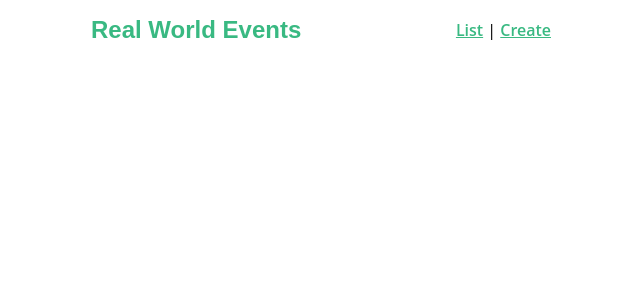
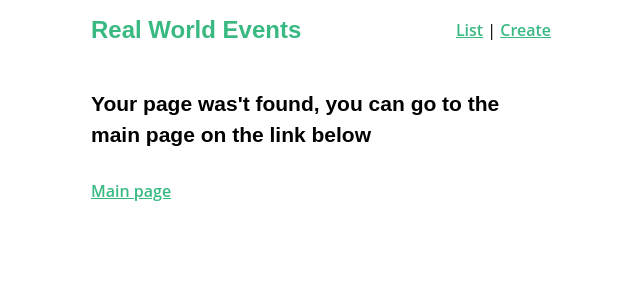
Before and after one commit to Mirzamorph/vue-event-list, a Vue app: page /404 in a window 1280 px wide. Shown: the top 300 px of the page, without its empty margins (319-959 px from the left). Built offline with nearby package versions, Linux system fonts and the light colour scheme.

Commit message:
new 404 component

```diff
--- /dev/null
+++ b/src/components/NotFound.vue
@@ -0,0 +1,12 @@
+<template>
+  <div>
+    <h4>
+      Your page was't found, you can go to the main page on the link below
+    </h4>
+    <router-link :to="{ name: 'event-list' }">Main page</router-link>
+  </div>
+</template>
+
+<script>
+export default {}
+</script>
--- a/src/router/index.js
+++ b/src/router/index.js
@@ -3,6 +3,7 @@ import VueRouter from 'vue-router'
 import EventList from '@/views/EventList'
 import EventCreate from '@/views/EventCreate'
 import EventShow from '@/views/EventShow'
+import NotFound from '@/components/NotFound'
 
 Vue.use(VueRouter)
 
@@ -22,6 +23,12 @@ const routes = [
     name: 'event-show',
     component: EventShow,
     props: true
+  },
+  {
+    path: '/404',
+    name: '404',
+    component: NotFound,
+    props: true
   }
 ]
 
```
